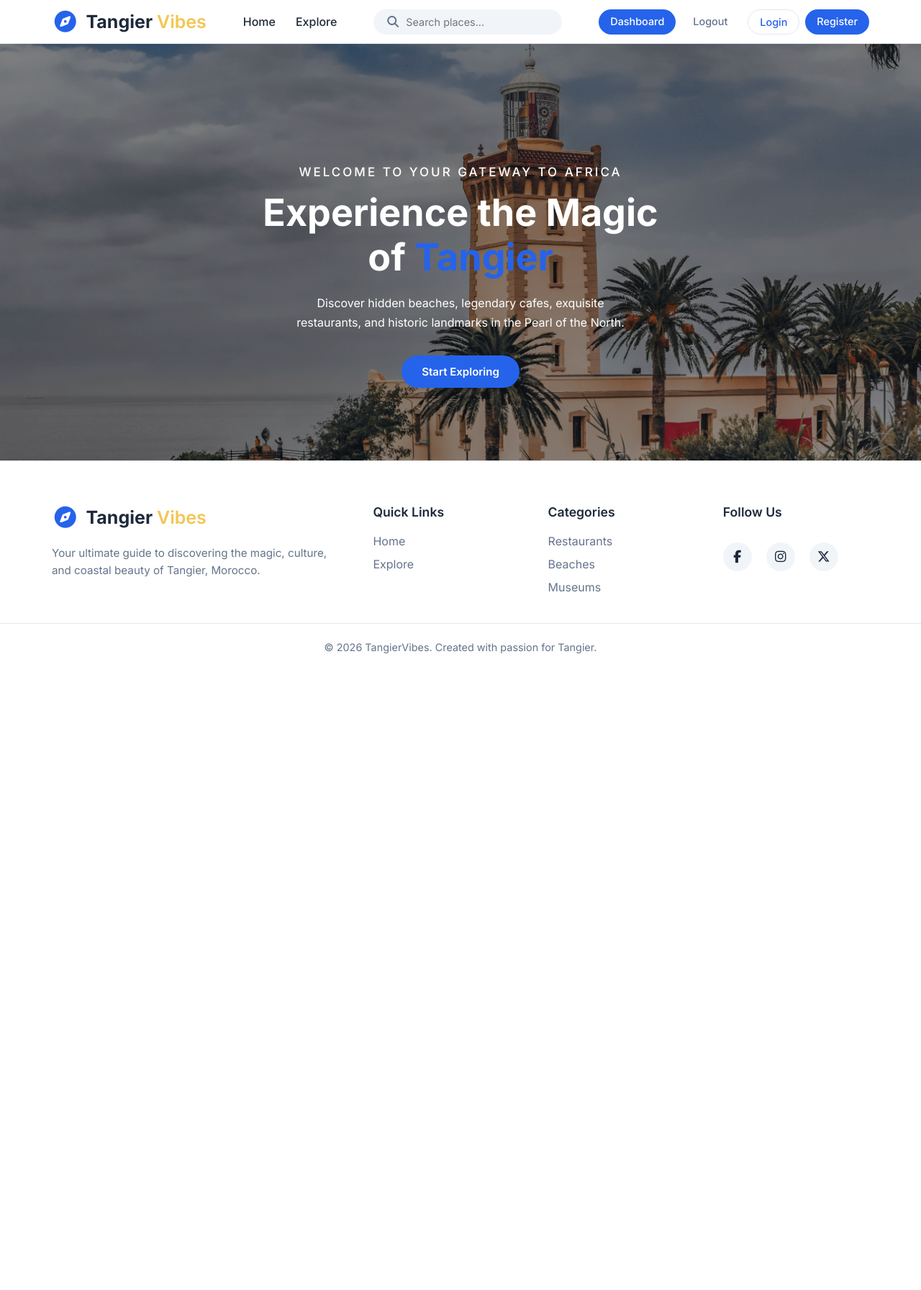
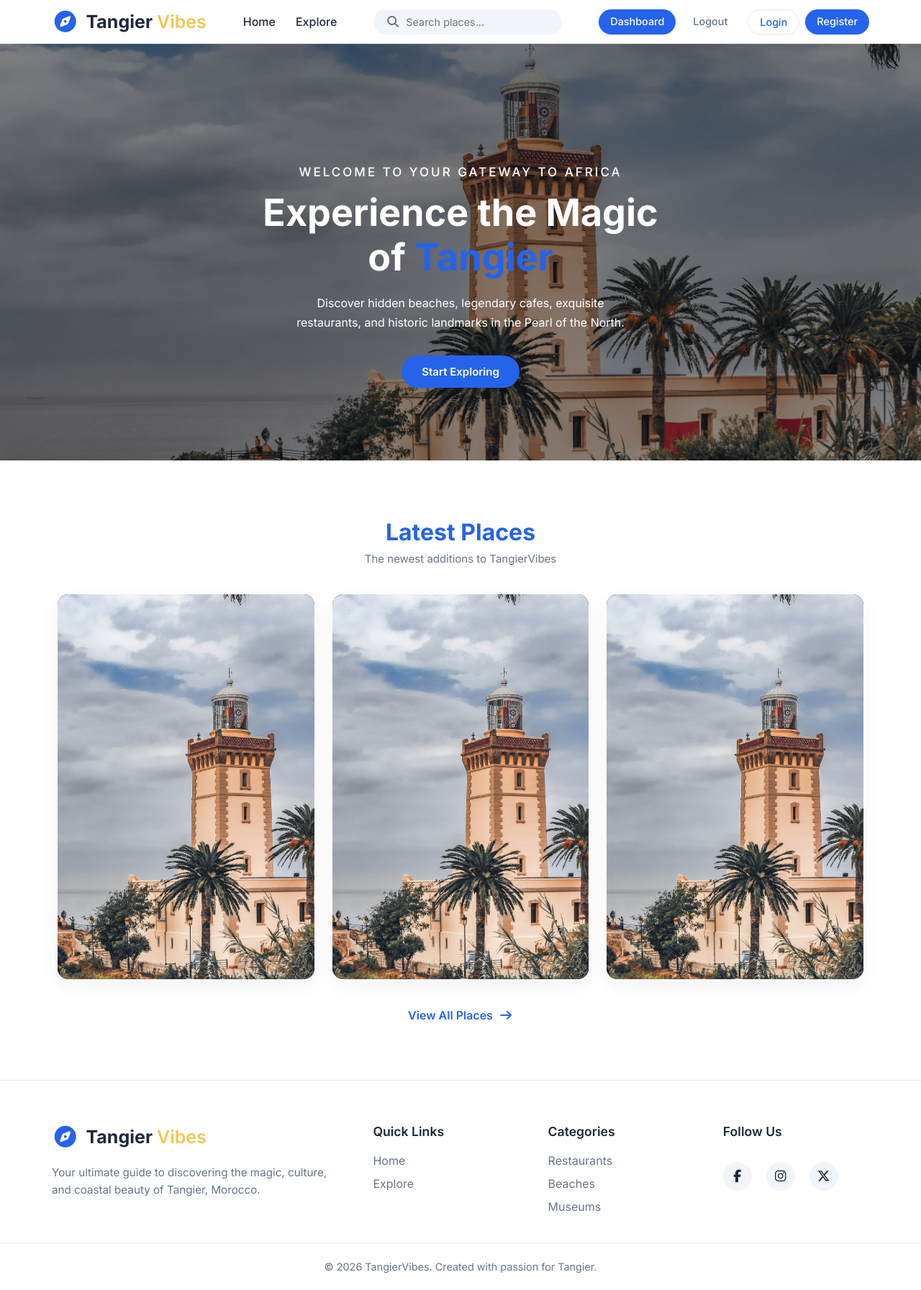
Before and after one commit to Oussama-Ech-charef/Blog_Tanger_vibes, a PHP site: page / in a window 1280 px wide. Shown: the whole page at 72% size. Before the commit the page ends 909 px from the top, so only its background shows below. Run offline with PHP 8.4, Linux system fonts and the light colour scheme; some libraries are stand-ins or nearby versions.

Commit message:
Add latest places section

```diff
--- a/assets/css/home.css
+++ b/assets/css/home.css
@@ -93,6 +93,145 @@
 }
 
 
+.latest_section {
+    padding: 80px 40px;
+    max-width: 1200px;
+    margin: 0 auto;
+}
+
+
+.section_header {
+    text-align: center;
+    margin-bottom: 40px;
+}
+
+
+.title {
+    font-size: 32px;
+    font-weight: 700;
+    color: var(--color_primary);
+    margin-bottom: 8px;
+}
+
+.description {
+    font-size: 15px;
+    color: var(--color_gray);
+}
+
+
+
+/* grid card  */
+
+.grid_place {
+    display: grid;
+    grid-template-columns: repeat(3, 1fr);
+    gap: 25px;
+
+}
+
+.card_place {
+    position: relative;
+    border-radius: 15px;
+    overflow: hidden;
+    display: block;
+    aspect-ratio: 2 / 3;
+    background: #000;
+    box-shadow: var(--card_shadow);
+}
+
+.card_place img {
+    width: 100%;
+    height: 100%;
+    object-fit: cover;
+    transition: 0.5s ease;
+}
+
+.card_place:hover img {
+    transform: scale(1.1);
+    filter: brightness(0.6);
+}
+
+.card_content {
+    position: absolute;
+    inset: auto 0 0 0;
+    padding: 30px 20px 20px;
+    background: linear-gradient(to top, rgba(0,0,0,0.9), transparent);
+    display: flex;
+    flex-direction: column;
+    gap: 8px;
+    transform: translateY(20px);
+    opacity: 0;
+    transition: 0.4s ease;
+}
+.card_place:hover .card_content {
+    transform: translateY(0);
+    opacity: 1;
+}
+
+.card_content
+.category {
+    font-size: 11px;
+    font-weight: 700;
+    color: #fff;
+    text-transform: uppercase;
+    background: rgba(255, 255, 255, 0.2);
+    backdrop-filter: blur(8px);
+    padding: 4px 12px;
+    border-radius: 20px;
+    width: fit-content;
+}
+.card_content
+.title{
+    font-size: 24px;
+    font-weight: 700;
+    color: #fff;
+    margin: 0;
+}
+
+.card_content
+.location {
+    font-size: 14px;
+    color: rgba(255, 255, 255, 0.9);
+    display: flex;
+    align-items: center;
+    gap: 6px;
+}
+
+.card_content
+.btn{
+    margin-top: 10px;
+    background: var(--color_primary);
+    color: #fff;
+    font-size: 13px;
+    font-weight: 600;
+    padding: 8px 20px;
+    border-radius: 20px;
+    width: fit-content;
+    display: inline-flex;
+    align-items: center;
+    gap: 8px;
+    transition: 0.3s ease;
+}
+
+
+.footer_section {
+    text-align: center;
+    margin-top: 40px;
+}
+
+.view_explor {
+    font-weight: 600;
+    color: var(--color_primary);
+    display: inline-flex;
+    align-items: center;
+    gap: 8px;
+    transition: 0.3s ease;
+}
+
+.view_explor:hover {
+    gap: 12px;
+}
+
 @media (max-width: 900px) {
     .hero_section {
         height: 70vh;
@@ -135,10 +274,6 @@
         margin-bottom: 20px;
     }
 
-    /* .hero_title br,
-    .hero_desc br {
-        display: none;
-    } */
 
 
 
--- a/pages/index.php
+++ b/pages/index.php
@@ -41,6 +41,61 @@
         </section>
 
 
+        <section class="latest_section">
+            <div class="section_header">
+                <h2 class="title">Latest Places</h2>
+                <p class="description">The newest additions to TangierVibes</p>
+            </div>
+
+
+
+            <div class="grid_place">
+
+                <a href="" class="card_place">
+                    <img src="../assets/images/home.jpg" alt="Tanger Vibes">
+                    <div class="card_content">
+
+                        <span class="category"> <i class="fa-solid fa-layer-group"></i> Tangier Spot</span>
+                        <h3 class="title">Plage Achakare</h3>
+                        <p class="location"> <i class="fa-solid fa-location-dot"></i> Tangier, Morocco</p>
+                        <span class="btn">Explore <i class="fa-solid fa-arrow-right"></i></span>
+                    </div>
+                </a>
+                <a href="" class="card_place">
+                    <img src="../assets/images/home.jpg" alt="Tanger Vibes">
+                    <div class="card_content">
+
+                        <span class="category"> <i class="fa-solid fa-layer-group"></i> Tangier Spot</span>
+                        <h3 class="title">Plage Achakare</h3>
+                        <p class="location"> <i class="fa-solid fa-location-dot"></i> Tangier, Morocco</p>
+                        <span class="btn">Explore <i class="fa-solid fa-arrow-right"></i></span>
+                    </div>
+                </a>
+                <a href="" class="card_place">
+                    <img src="../assets/images/home.jpg" alt="Tanger Vibes">
+                    <div class="card_content">
+
+                        <span class="category"> <i class="fa-solid fa-layer-group"></i> Tangier Spot</span>
+                        <h3 class="title">Plage Achakare</h3>
+                        <p class="location"> <i class="fa-solid fa-location-dot"></i> Tangier, Morocco</p>
+                        <span class="btn">Explore <i class="fa-solid fa-arrow-right"></i></span>
+                    </div>
+                </a>
+
+
+            </div>
+
+
+
+
+                <div class="footer_section">
+                    <a href="#" class="view_explor">
+                        View All Places <i class="fa-solid fa-arrow-right"></i>
+                    </a>
+                </div>
+        </section>
+
+
 <?php require '../includes/footer.php' ?>
     <script src="../assets/js/main.js"></script>
 </body>
```
